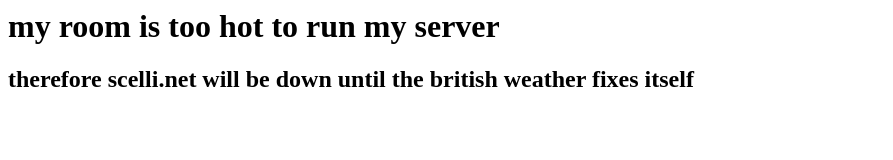
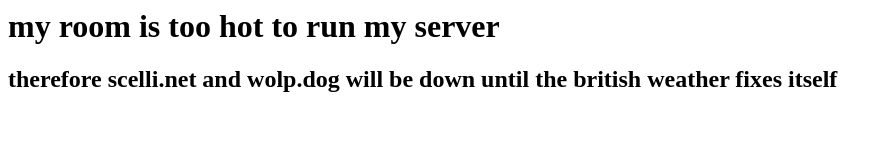
Before and after one commit to scellyc/scelli.net-maintenance-page, a plain HTML site: page index.html in a window 1280 px wide. Shown: the whole page, without its empty margins (0-893 px from the left). Drawn offline with Linux system fonts and the light colour scheme.

Commit message:
Update index.html

```diff
--- a/index.html
+++ b/index.html
@@ -1,2 +1,2 @@
 <h1>my room is too hot to run my server</h1>
-<h2>therefore scelli.net will be down until the british weather fixes itself</h2>
+<h2>therefore scelli.net and wolp.dog will be down until the british weather fixes itself</h2>
```
